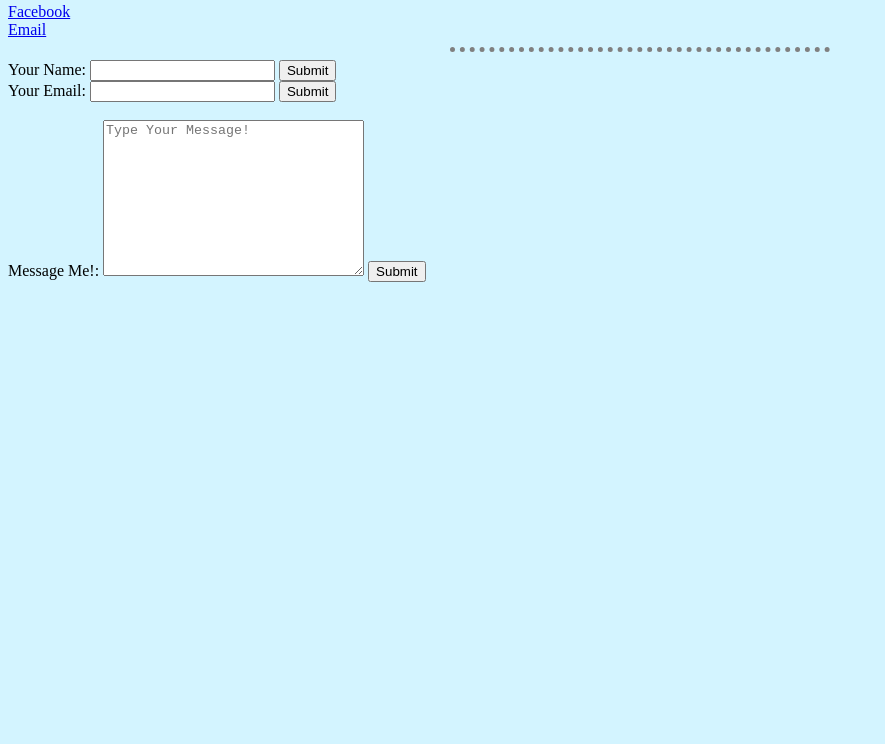
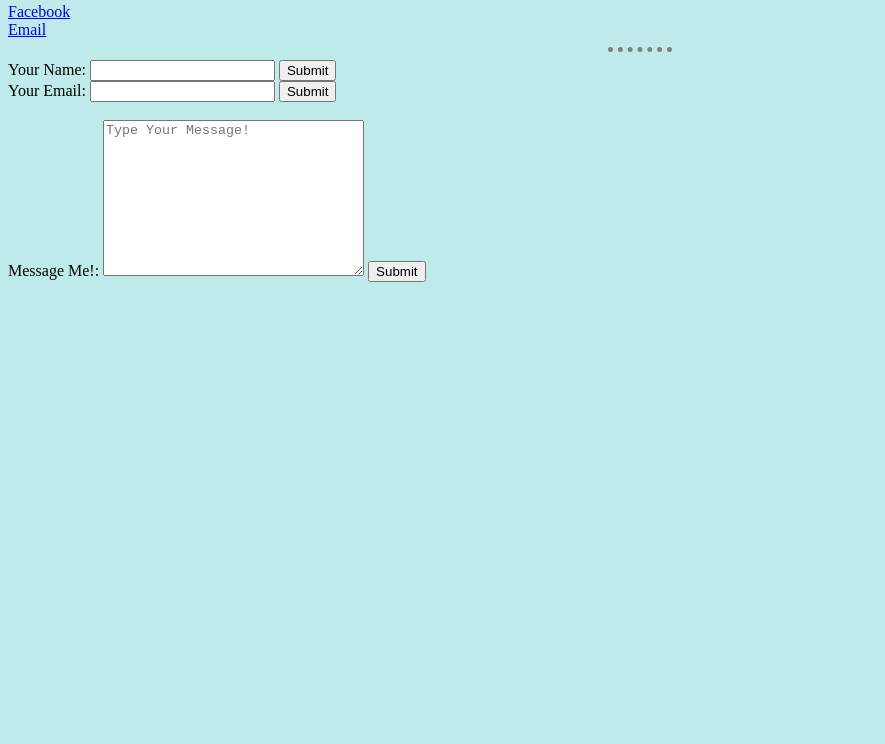
Before and after one commit to BrandonWaddell/cv, a plain HTML site: page contactme.html in a window 1280 px wide. Shown: the part 56-800 px from the top of the page, without its empty margins (0-885 px from the left). Drawn offline with Linux system fonts and the light colour scheme.

Commit message:
Removed style from files, not needed

```diff
--- a/contactme.html
+++ b/contactme.html
@@ -8,21 +8,7 @@
     <title>Contact Me</title>
     <link rel="stylesheet" href="css/styles.css">
 
-    <style>
-        body {
-            background-color: #d3f4ff;
-        }
 
-        hr {
-
-            border-style: dotted none none;
-            border-color: gray;
-            border-width: 5px;
-            height: 0px;
-            width: 30%;
-
-        }
-    </style>
 
 </head>
 
```
Also changed, not shown: hobbies.html (+0 -14 lines).
